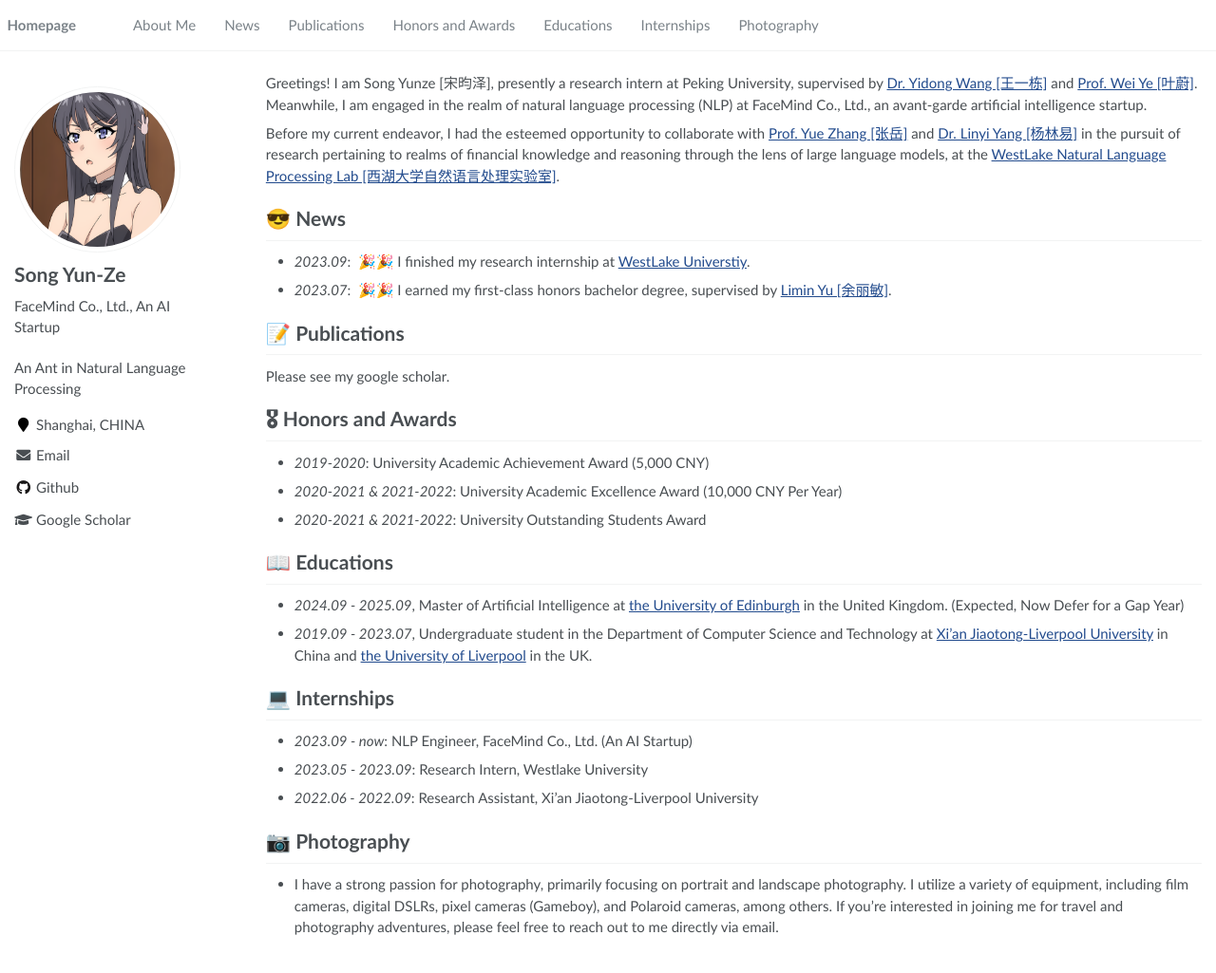
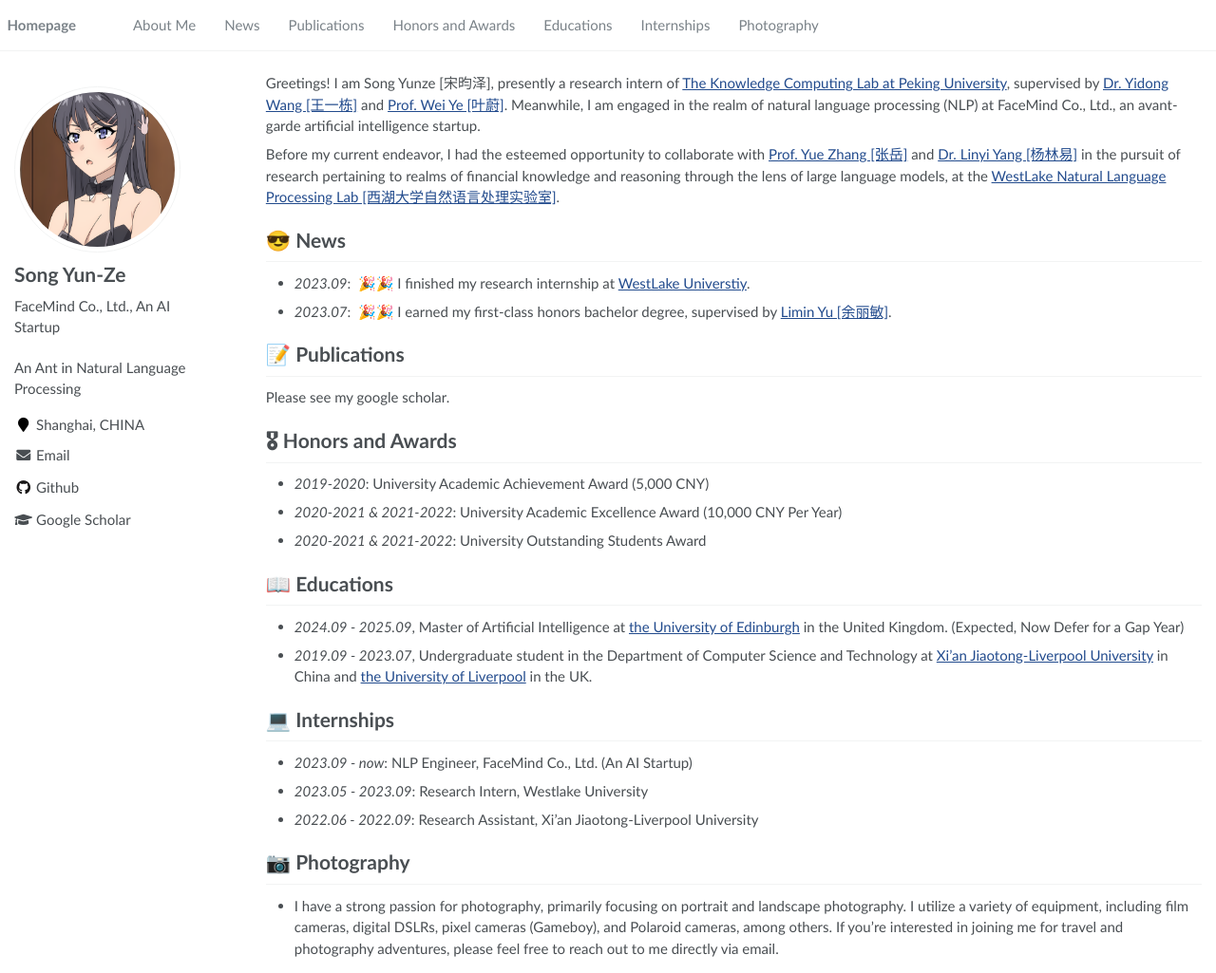
Before and after one commit to YunzeSong/YunzeSong.github.io, a Jekyll site: the page built from _pages/about.md, in a window 1280 px wide and 1025 px high. Shown: the whole window at 95% size. Built offline with Jekyll 4.4.1, drawn with Linux system fonts in a browser that asks for light colours.

Commit message:
Update about.md

```diff
--- a/_pages/about.md
+++ b/_pages/about.md
@@ -17,7 +17,7 @@
 
 <span class='anchor' id='about-me'></span>
 
-Greetings! I am Song Yunze [宋昀泽], presently a research intern at Peking University, supervised by <a href='https://qianlanwyd.github.io/'>Dr. Yidong Wang [王一栋]</a> and <a href='https://se.pku.edu.cn/kcg/weiye/'> Prof. Wei Ye [叶蔚]</a>. Meanwhile, I am engaged in the realm of natural language processing (NLP) at FaceMind Co., Ltd., an avant-garde artificial intelligence startup.
+Greetings! I am Song Yunze [宋昀泽], presently a research intern of <a href='https://se.pku.edu.cn/kcl/'>The Knowledge Computing Lab at Peking University</a>, supervised by <a href='https://qianlanwyd.github.io/'>Dr. Yidong Wang [王一栋]</a> and <a href='https://se.pku.edu.cn/kcg/weiye/'> Prof. Wei Ye [叶蔚]</a>. Meanwhile, I am engaged in the realm of natural language processing (NLP) at FaceMind Co., Ltd., an avant-garde artificial intelligence startup.
 
 Before my current endeavor, I had the esteemed opportunity to collaborate with <a href='https://frcchang.github.io/'>Prof. Yue Zhang [张岳]</a> and <a href='https://www.linyi-yang.me/'>Dr. Linyi Yang [杨林易]</a> in the pursuit of research pertaining to realms of financial knowledge and reasoning through the lens of large language models, at the <a href='https://westlake-nlp.github.io/'>WestLake Natural Language Processing Lab [西湖大学自然语言处理实验室]</a>.
 
```
